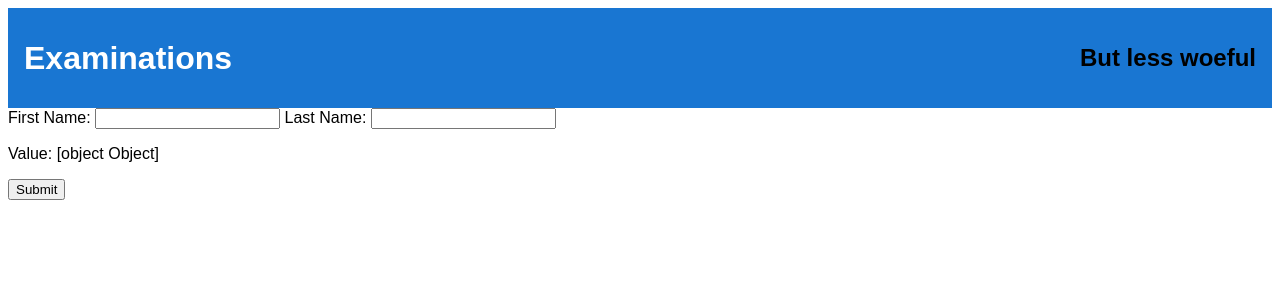
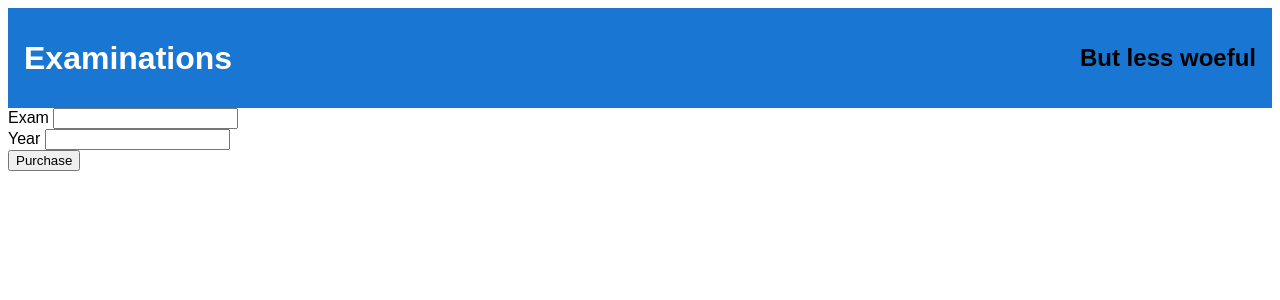
Before and after one commit to OisinDavey/Papers, an Angular app: page / in a window 1280 px wide. Shown: the top 300 px of the page. Built offline with nearby package versions, Linux system fonts and the light colour scheme.

Commit message:
Sortof on the way to functionality

```diff
--- a/src/app/selection/selection.component.html
+++ b/src/app/selection/selection.component.html
@@ -1,18 +1,19 @@
-<form [formGroup]="profileForm" (ngSubmit)="onSubmit()">
+<form [formGroup]="checkoutForm" (ngSubmit)="onSubmit()">
 
-  <label>
-    First Name:
-    <input type="text" formControlName="firstName">
-  </label>
+  <div>
+    <label for="exam">
+      Exam
+    </label>
+    <input id="exam" type="text" formControlName="exam">
+  </div>
 
-  <label>
-    Last Name:
-    <input type="text" formControlName="lastName">
-  </label>
+  <div>
+    <label for="year">
+      Year
+    </label>
+    <input id="year" type="text" formControlName="year">
+  </div>
 
-  <p>
-    Value: {{ profileForm.value }}
-  </p>
+  <button class="button" type="submit">Purchase</button>
 
-  <button type="submit" [disabled]="!profileForm.valid">Submit</button>
 </form>
--- a/src/app/selection/selection.component.ts
+++ b/src/app/selection/selection.component.ts
@@ -1,5 +1,6 @@
 import { Component, OnInit } from '@angular/core';
 import { FormGroup, FormControl } from '@angular/forms';
+import { FormBuilder } from '@angular/forms';
 import { Papers } from '../Papers';
 
 @Component({
@@ -8,14 +9,28 @@ import { Papers } from '../Papers';
   styleUrls: ['./selection.component.css']
 })
 export class SelectionComponent{
+  checkoutForm;
 
-  profileForm = new FormGroup({
-    firstName: new FormControl(''),
-    lastName: new FormControl(''),
-  });
+  exam;
+  year;
 
+  constructor(
+    private formBuilder: FormBuilder,
+  ) {
+    this.checkoutForm = this.formBuilder.group({
+      exam: '',
+      year: '',
+    });
+  }
   onSubmit() {
     // TODO: Use EventEmitter with form value
-    window.alert(this.profileForm.value);
+    this.exam = this.checkoutForm.get('exam').value;
+    this.year = this.checkoutForm.get('year').value;
+
+    for (var paper of Papers){
+      if (paper.exam == this.exam && paper.year == this.year){
+        break;
+      }
+    }
   }
 }
```
